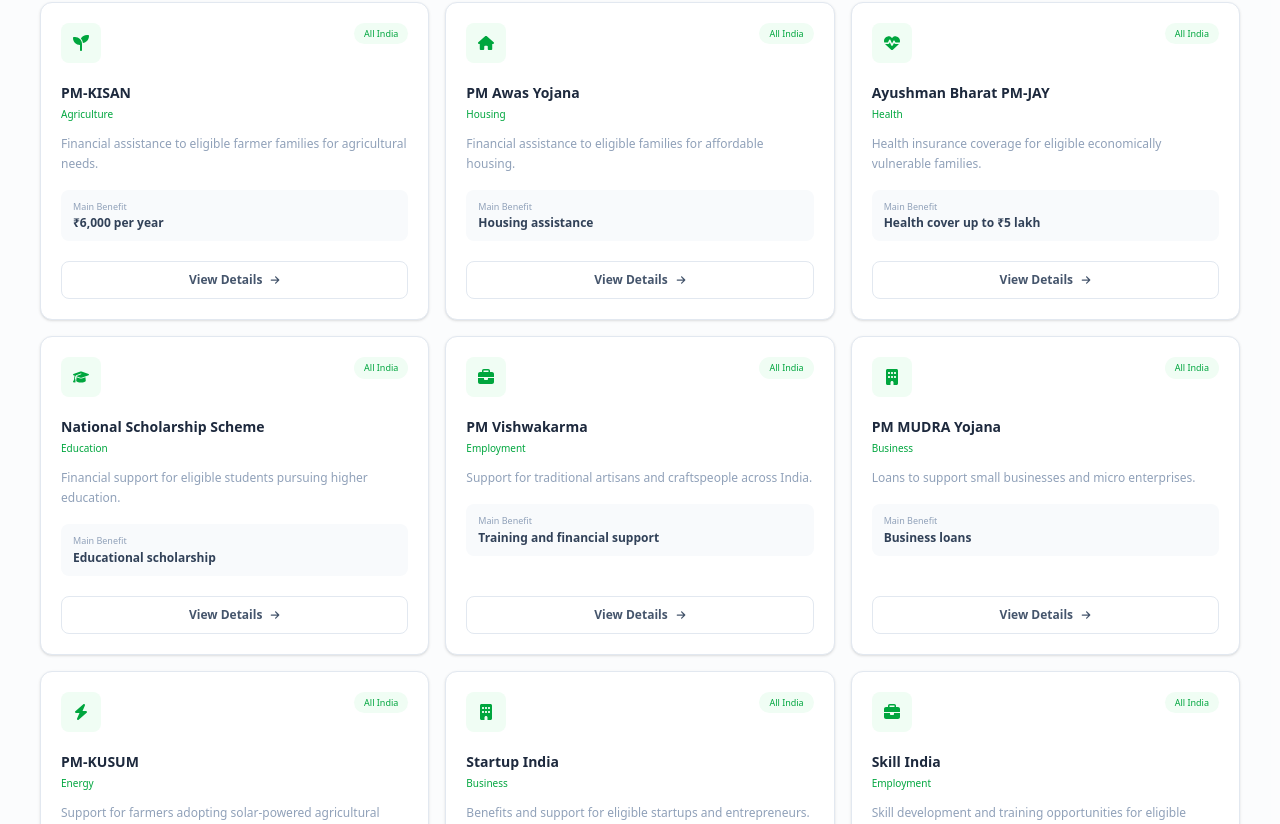
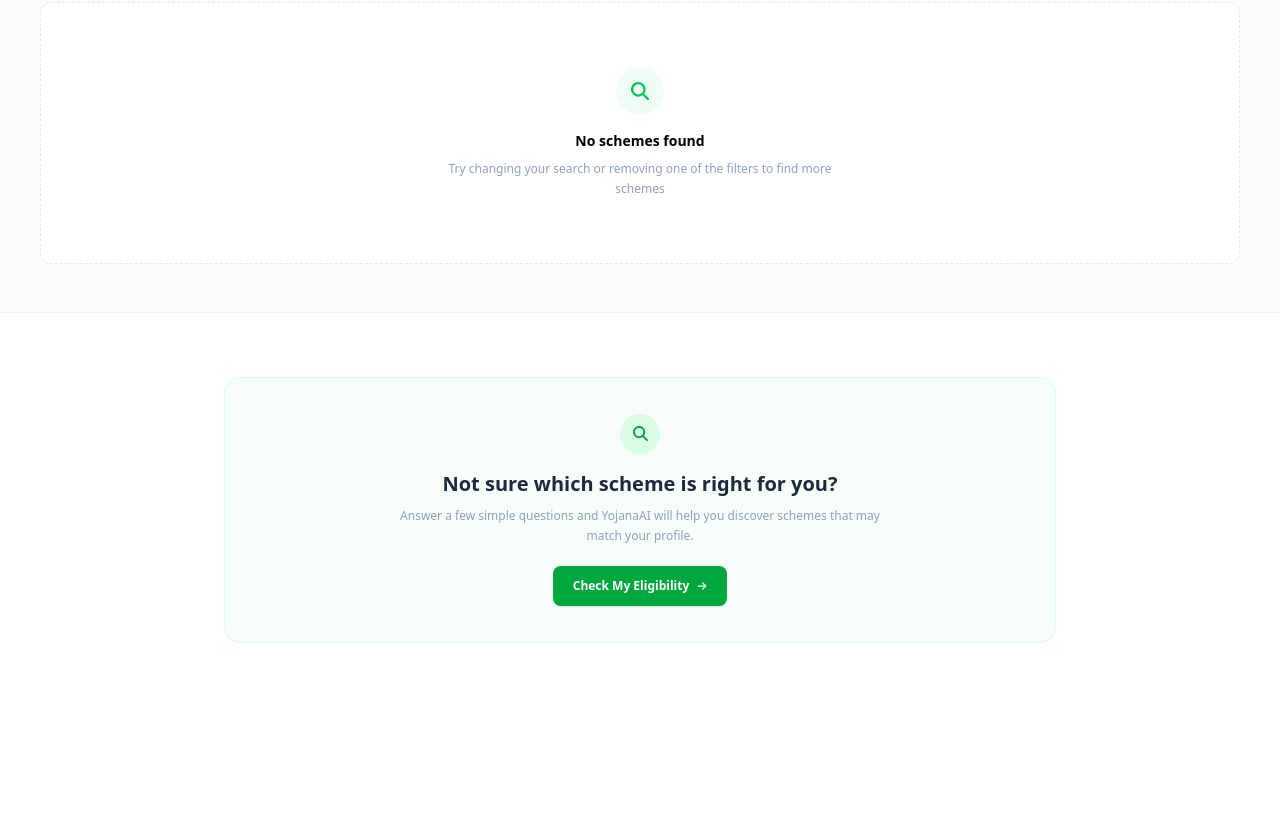
Before and after one commit to rimc008/YojanaAi, a Next.js app: page /schemes in a window 1280 px wide. Shown: the part 696-1520 px from the top of the page. After the commit the page ends 1403 px from the top, so only its background shows below. Built offline with nearby package versions, Linux system fonts and the light colour scheme.

Commit message:
creating filter page

```diff
--- a/src/app/api/featured_schemes/route.js
+++ b/src/app/api/featured_schemes/route.js
@@ -14,7 +14,7 @@
             {name:{$regex:"pradhan mantri", $options:"i"}}
         ]})
 
-        if(!featuredSchemes){
+        if(featuredSchemes.length === 0){
             return Response.json({"success":false,"message":"Not findable"})
         }
 
--- a/src/app/api/filters/route.js
+++ b/src/app/api/filters/route.js
@@ -1,8 +1,35 @@
 import db from "@/lib/mongodb"
 import Scheme from "@/models/schemes_";
 
-export async function GET(request) {
 
-    const {Category,state,Age,Annual_income} = await request.json()
+export async function POST(request){
 
+    try {
+
+        await db();
+
+        const {search_item} = await request.json();
+
+        const filters = await Scheme.find({$or:[
+
+            {name:{$regex:`${search_item}`, $options:"i"}},
+            {description:{$regex:`${search_item}`, $options:"i"}},
+            {department:{$regex:`${search_item}`, $options:"i"}},
+            {state:{$regex:`${search_item}`, $options:"i"}},
+            {category:{$regex:`${search_item}`, $options:"i"}},
+            {benefits:{$regex:`${search_item}`, $options:"i"}},
+
+
+        ]})
+
+        if(filters.length === 0){
+            return Response.json({"success":false,"message":"Not findable"})
+        }
+
+        return Response.json({"success":true,"message":filters})
+
+    } catch (error) {
+
+        return Response.json({"success":false,"message":error.message})
+    }
 }
--- a/src/app/schemes/page.js
+++ b/src/app/schemes/page.js
@@ -6,109 +6,23 @@
   FaMagnifyingGlass,
   FaArrowRight,
   FaFilter,
+  FaCircleXmark,
   FaSeedling,
-  FaHouse,
-  FaHeartPulse,
   FaGraduationCap,
   FaBriefcase,
+  FaBolt,
+  FaHouse,
+  FaRoad,
   FaBuilding,
-  FaBolt,
-  FaCircleXmark,
+  FaPeopleGroup,
+  FaRocket,
+  FaUser,
+  FaCircleCheck
 } from "react-icons/fa6";
 
+import { MdHealthAndSafety } from "react-icons/md";
 
-const schemes = [
-  {
-    id: 1,
-    name: "PM-KISAN",
-    category: "Agriculture",
-    state: "All India",
-    benefit: "₹6,000 per year",
-    description:
-      "Financial assistance to eligible farmer families for agricultural needs.",
-    icon: <FaSeedling />,
-  },
-  {
-    id: 2,
-    name: "PM Awas Yojana",
-    category: "Housing",
-    state: "All India",
-    benefit: "Housing assistance",
-    description:
-      "Financial assistance to eligible families for affordable housing.",
-    icon: <FaHouse />,
-  },
-  {
-    id: 3,
-    name: "Ayushman Bharat PM-JAY",
-    category: "Health",
-    state: "All India",
-    benefit: "Health cover up to ₹5 lakh",
-    description:
-      "Health insurance coverage for eligible economically vulnerable families.",
-    icon: <FaHeartPulse />,
-  },
-  {
-    id: 4,
-    name: "National Scholarship Scheme",
-    category: "Education",
-    state: "All India",
-    benefit: "Educational scholarship",
-    description:
-      "Financial support for eligible students pursuing higher education.",
-    icon: <FaGraduationCap />,
-  },
-  {
-    id: 5,
-    name: "PM Vishwakarma",
-    category: "Employment",
-    state: "All India",
-    benefit: "Training and financial support",
-    description:
-      "Support for traditional artisans and craftspeople across India.",
-    icon: <FaBriefcase />,
-  },
-  {
-    id: 6,
-    name: "PM MUDRA Yojana",
-    category: "Business",
-    state: "All India",
-    benefit: "Business loans",
-    description:
-      "Loans to support small businesses and micro enterprises.",
-    icon: <FaBuilding />,
-  },
-  {
-    id: 7,
-    name: "PM-KUSUM",
-    category: "Energy",
-    state: "All India",
-    benefit: "Solar energy support",
-    description:
-      "Support for farmers adopting solar-powered agricultural solutions.",
-    icon: <FaBolt />,
-  },
-  {
-    id: 8,
-    name: "Startup India",
-    category: "Business",
-    state: "All India",
-    benefit: "Startup support",
-    description:
-      "Benefits and support for eligible startups and entrepreneurs.",
-    icon: <FaBuilding />,
-  },
-  {
-    id: 9,
-    name: "Skill India",
-    category: "Employment",
-    state: "All India",
-    benefit: "Free skill training",
-    description:
-      "Skill development and training opportunities for eligible citizens.",
-    icon: <FaBriefcase />,
-  },
-];
+import Link from "next/link";
 
 
 const categories = [
@@ -139,32 +53,60 @@
   const [search, setSearch] = useState("");
   const [category, setCategory] = useState("All Categories");
   const [state, setState] = useState("All States");
+  const [filteredSchemes,setFilteredSchemes] = useState([]);
+  const [search_action,setSearch_action] = useState(false);
 
-  const filteredSchemes = schemes.filter((scheme) => {
+  const categoryIcons = [
+          { pattern: /agriculture|farmer/i, icon: FaSeedling },
+          { pattern: /education|scholarship|student/i, icon: FaGraduationCap },
+          { pattern: /employment|job|skill/i, icon: FaBriefcase },
+          { pattern: /energy|solar/i, icon: FaBolt },
+          { pattern: /health|medical/i, icon: MdHealthAndSafety },
+          { pattern: /housing|house/i, icon: FaHouse },
+          { pattern: /infrastructure|road/i, icon: FaRoad },
+          { pattern: /msme|enterprise|business/i, icon: FaBuilding },
+          { pattern: /social|welfare/i, icon: FaPeopleGroup },
+          { pattern: /startup/i, icon: FaRocket },
+          { pattern: /women|girl/i, icon: FaUser },
+  ];
 
-    const searchMatch =
-      scheme.name.toLowerCase().includes(search.toLowerCase()) ||
-      scheme.description.toLowerCase().includes(search.toLowerCase()) ||
-      scheme.category.toLowerCase().includes(search.toLowerCase());
+  function getCategoryIcon(categoryName) {
+        const match = categoryIcons.find(
+            ({ pattern }) => pattern.test(categoryName)
+        );
 
-    const categoryMatch =
-      category === "All Categories" ||
-      scheme.category === category;
+        return match ? match.icon : FaCircleCheck;
+    }
 
-    const stateMatch =
-      state === "All States" ||
-      scheme.state === "All India" ||
-      scheme.state === state;
+  const filter_function = async(search_item) => {
 
-    return searchMatch && categoryMatch && stateMatch;
-  });
+    try {
 
+        const as = await fetch("http://localhost:3000/api/filters",
+          {
+            method:"POST",
+            headers : {"Content-Type":"application/json"},
+            body: JSON.stringify({
+                search_item: `${search_item}`
+            })
+          })
 
-  const clearFilters = () => {
-    setSearch("");
-    setCategory("All Categories");
-    setState("All States");
-  };
+        const data3 = await as.json()
+
+        if (data3.success){
+          setFilteredSchemes(data3.message)
+          setSearch_action(false)
+        }
+        else{
+          console.log(data3.message);
+        }
+
+      } catch (error) {
+
+        console.log(error.message);
+
+      }
+  }
 
 
   return (
@@ -287,7 +229,7 @@
               max-w-4xl
               rounded-xl
               border
-              border-slate-200
+              border-green-500
               bg-white
               p-2
               shadow-sm
@@ -318,15 +260,6 @@
                 "
               />
 
-              {search && (
-                <button
-                  onClick={() => setSearch("")}
-                  className="mr-2 text-slate-300 transition hover:text-slate-500"
-                >
-                  <FaCircleXmark size={15} />
-                </button>
-              )}
-
               <button
                 className="
                   hidden
@@ -341,6 +274,15 @@
                   hover:bg-green-700
                   sm:block
                 "
+
+                onClick={() => {
+
+                  setSearch_action(!search_action)
+                  console.log(search_action);
+
+                  filter_function(search);
+
+                }}
               >
                 Search
               </button>
@@ -377,7 +319,7 @@
             </div>
 
 
-            {(category !== "All Categories" ||
+            {/* {(category !== "All Categories" ||
               state !== "All States" ||
               search) && (
 
@@ -394,7 +336,7 @@
                 Clear filters
               </button>
 
-            )}
+            )} */}
 
           </div>
 
@@ -672,27 +614,31 @@
               "
             >
 
-              {filteredSchemes.map((scheme) => (
+              {filteredSchemes.map((scheme) => {
 
-                <article
-                  key={scheme.id}
-                  className="
+                const Icon3 = getCategoryIcon(scheme.name)
+
+              return (
+                <Link href={`/details/${scheme.slug}`} className="
                     group
                     flex
                     min-h-64
                     flex-col
                     rounded-xl
                     border
-                    border-slate-200
-                    bg-white
+                    border-slate-300
+                    bg-green-300
                     p-5
-                    shadow-sm
-                    transition
+                    shadow-lg
+                    transition-all
                     duration-200
                     hover:-translate-y-1
-                    hover:border-green-100
-                    hover:shadow-md
-                  "
+                    hover:border-black
+                    hover:bg-green-400
+                    hover:shadow-2xl
+                  "><article
+                  key={scheme.id}
+
                 >
 
                   {/* Card top */}
@@ -711,19 +657,19 @@
                         text-green-600
                       "
                     >
-                      {scheme.icon}
+                      <Icon3 size={20}/>
                     </div>
 
 
                     <span
                       className="
                         rounded-full
-                        bg-green-50
+                        bg-green-700
                         px-2.5
                         py-1
                         text-[9px]
                         font-medium
-                        text-green-600
+                        text-white
                       "
                     >
                       {scheme.state}
@@ -739,9 +685,8 @@
                       mt-5
                       text-sm
                       font-bold
-                      text-slate-800
+                      text-black
                       transition
-                      group-hover:text-green-600
                     "
                   >
                     {scheme.name}
@@ -755,7 +700,7 @@
                       mt-1
                       text-[10px]
                       font-medium
-                      text-green-600
+                      text-black
                     "
                   >
                     {scheme.category}
@@ -770,34 +715,11 @@
                       line-clamp-2
                       text-xs
                       leading-5
-                      text-slate-400
+                      text-black
                     "
                   >
                     {scheme.description}
                   </p>
-
-
-                  {/* Benefit */}
-
-                  <div
-                    className="
-                      mt-4
-                      rounded-lg
-                      bg-slate-50
-                      px-3
-                      py-2.5
-                    "
-                  >
-
-                    <p className="text-[9px] text-slate-400">
-                      Main Benefit
-                    </p>
-
-                    <p className="mt-0.5 text-xs font-semibold text-slate-700">
-                      {scheme.benefit}
-                    </p>
-
-                  </div>
 
 
                   {/* Button */}
@@ -814,16 +736,16 @@
                         rounded-lg
                         border
                         border-slate-200
-                        bg-white
+                        bg-green-500
                         px-4
                         py-2.5
                         text-xs
                         font-semibold
-                        text-slate-600
+                        text-black
                         transition
                         group-hover:border-green-200
-                        group-hover:bg-green-50
-                        group-hover:text-green-600
+                        group-hover:bg-green-600
+
                       "
                     >
                       View Details
@@ -833,10 +755,9 @@
                     </button>
 
                   </div>
+                </article></Link>)
 
-                </article>
-
-              ))}
+            })}
 
             </div>
 
@@ -875,17 +796,25 @@
 
 
               <h3 className="mt-4 text-sm font-semibold">
-                No schemes found
+                {search_action?
+
+                <div className="flex justify-center gap-3">
+                  <div className="animate-ping text-green-500"><FaMagnifyingGlass size={15}/></div>
+                  <div className="font-bold text-green-900 animate-bounce">
+                    searching
+                  </div>
+                </div>
+
+                :"No schemes found"}
               </h3>
 
 
               <p className="mx-auto mt-2 max-w-sm text-xs leading-5 text-slate-400">
-                Try changing your search or removing one of the
-                filters to find more schemes.
+                {search_action ? "" :"Try changing your search or removing one of the filters to find more schemes"}
               </p>
 
 
-              <button
+              {/* <button
                 onClick={clearFilters}
                 className="
                   mt-5
@@ -901,7 +830,7 @@
                 "
               >
                 Clear Filters
-              </button>
+              </button> */}
 
             </div>
 
```
Also changed, not shown: src/app/scheme_categoty_pool/page.js (+9 -0 lines).
